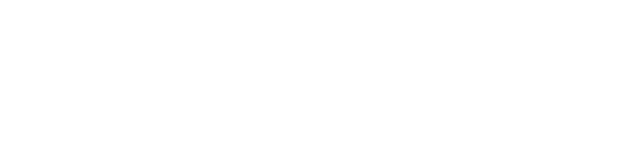
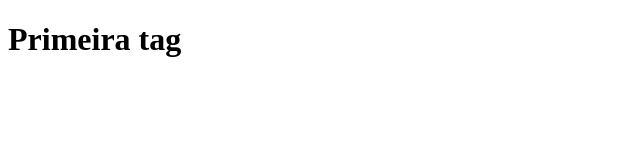
Before and after one commit to DevOps-Fiap/first-project, a plain HTML site: page index.html in a window 1280 px wide. Shown: the whole page, without its empty margins (0-640 px from the left). Drawn offline with Linux system fonts and the light colour scheme.

Commit message:
add tag h1

```diff
--- a/index.html
+++ b/index.html
@@ -7,5 +7,7 @@
 </head>
 <body>
 
+  <h1>Primeira tag</h1>
+
 </body>
 </html>
```
